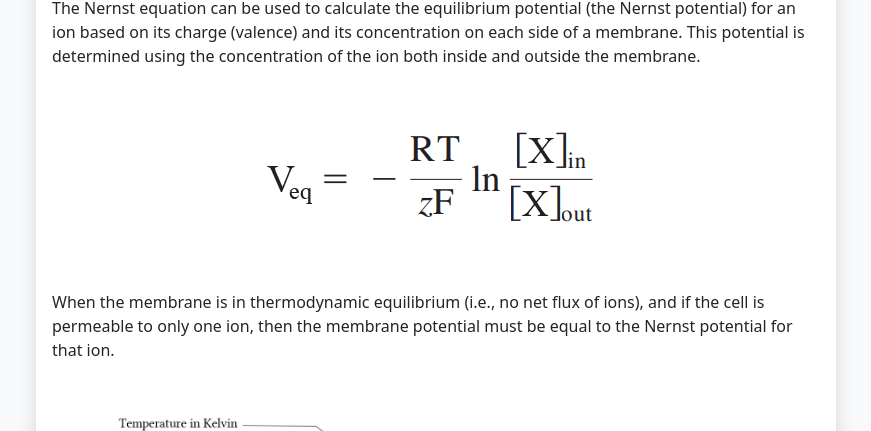
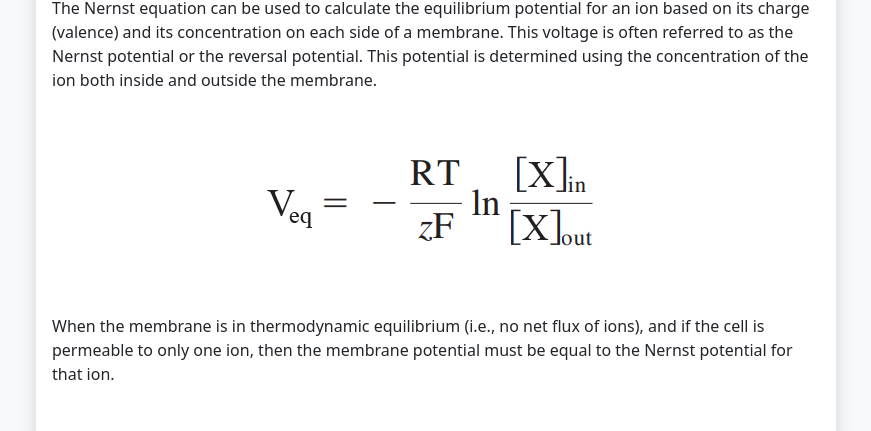
Before and after one commit to swharden/NernstCalc, a plain HTML site: page index.html in a window 1280 px wide. Shown: the part 669-1100 px from the top of the page, without its empty margins (204-1075 px from the left). Drawn offline with Linux system fonts and the light colour scheme.

Commit message:
note reversal potential

```diff
--- a/index.html
+++ b/index.html
@@ -135,8 +135,9 @@
         <h1 class="display-6"><strong>The Nernst Equation</strong></h1>
 
         <div class="">
-          The Nernst equation can be used to calculate the equilibrium potential (the Nernst potential) for an ion
+          The Nernst equation can be used to calculate the equilibrium potential for an ion
           based on its charge (valence) and its concentration on each side of a membrane.
+          This voltage is often referred to as the Nernst potential or the reversal potential.
           This potential is determined using the concentration of the ion both inside and outside the membrane.
         </div>
 
```
